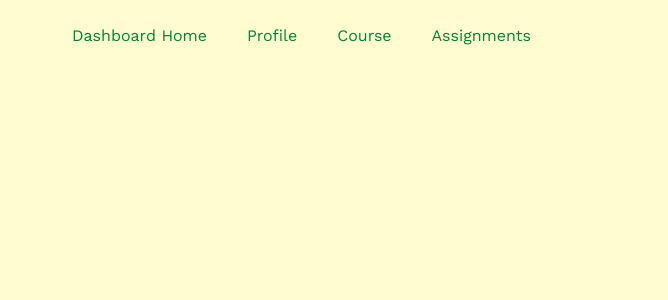
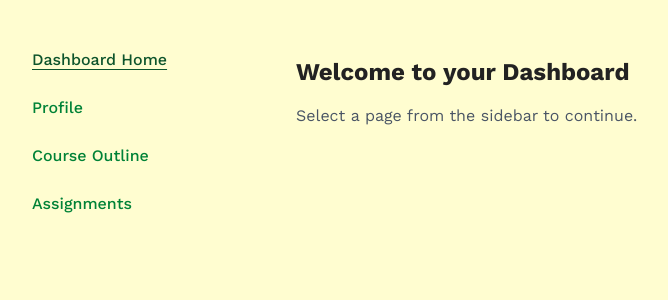
Before and after one commit to Jojololami/learning-dashboard, a React (Vite) app: page /dashboard in a window 1280 px wide. Shown: the top 300 px of the page, without its empty margins (16-684 px from the left). Built offline with nearby package versions, Linux system fonts and the light colour scheme.

Commit message:
Modified Dashboard

```diff
--- a/src/components/CoursesPage.jsx
+++ b/src/components/CoursesPage.jsx
@@ -1,9 +1,113 @@
-import React from 'react'
+import React from "react";
 
 const CoursesPage = () => {
   return (
-    <div>CoursesPage</div>
-  )
-}
+    <div className="flex flex-col items-center mb-8 pt-8 px-4">
+      <h3 className="text-4xl text-center w-full max-w-3xl p-4 bg-white/80 border border-slate-500 rounded-3xl font-extrabold mb-10">
+        Frontend Development <span className="text-[#D28C8C]">Curriculum</span>
+      </h3>
+      <div className="bg-[#0c0e0c] flex flex-col justify-center p-8 border rounded-2xl w-full max-w-3xl text-white">
+        <h3 className="text-3xl text-white font-bold mb-4">
+          1. Introduction to Web Development
+        </h3>
+        <ul className="list-disc pl-5 text-white text-base">
+          <li>Overview of frontend vs backend</li>
+          <li>Core technologies: HTML, CSS, JavaScript</li>
+          <li>Setting up tools (VS Code, Git, DevTools)</li>
+        </ul>
+      </div>
+      <div className="bg-[#3b7d3b] flex flex-col justify-center p-8 border rounded-2xl w-full max-w-3xl text-white">
+        <h3 className="text-3xl text-black font-bold mb-4">
+          2. HTML Fundamentals
+        </h3>
+        <ul className="list-disc pl-5 text-white text-base">
+          <li>Page structure and semantic tags</li>
+          <li>Links, images, forms, and media</li>
+          <li>Accessibility and best practices</li>
+        </ul>
+      </div>{" "}
+      <div className="bg-[#0c0e0c] flex flex-col justify-center p-8 border rounded-2xl w-full max-w-3xl text-white">
+        <h3 className="text-3xl text-white font-bold mb-4">
+          3. CSS Fundamentals
+        </h3>
+        <ul className="list-disc pl-5 text-white text-base">
+          <li>Selectors, properties, and values</li>
+          <li>Colors, fonts, and text styling</li>
+          <li>Box model and spacing</li>
+        </ul>
+      </div>
+      <div className="bg-[#3b7d3b] flex flex-col justify-center p-8 border rounded-2xl w-full max-w-3xl text-white">
+        <h3 className="text-3xl text-black font-bold mb-4">
+          4. Layout & Responsive Design
+        </h3>
+        <ul className="list-disc pl-5 text-white text-base">
+          <li>Flexbox and Grid systems</li>
+          <li>Mobile-first design principles</li>
+          <li>Media queries for responsiveness</li>
+        </ul>
+      </div>
+      <div className="bg-[#0c0e0c] flex flex-col justify-center p-8 border rounded-2xl w-full max-w-3xl text-white">
+        <h3 className="text-3xl text-white font-bold mb-4">
+          5. JavaScript Fundamentals
+        </h3>
+        <ul className="list-disc pl-5 text-white text-base">
+          <li>Variables, data types, and operators</li>
+          <li>Functions, conditionals, and loops</li>
+          <li>DOM selection and manipulation</li>
+        </ul>
+      </div>
+      <div className="bg-[#3b7d3b] flex flex-col justify-center p-8 border rounded-2xl w-full max-w-3xl text-white">
+        <h3 className="text-3xl text-black font-bold mb-4">
+          6. Advanced JavaScript
+        </h3>
+        <ul className="list-disc pl-5 text-white text-base">
+          <li>Events and event listeners</li>
+          <li>ES6+ features (let/const, arrow functions)</li>
+          <li>Asynchronous JS (Promises, async/await)</li>
+        </ul>
+      </div>
+      <div className="bg-[#0c0e0c] flex flex-col justify-center p-8 border rounded-2xl w-full max-w-3xl text-white">
+        <h3 className="text-3xl text-white font-bold mb-4">
+          7. Version Control & Collaboration
+        </h3>
+        <ul className="list-disc pl-5 text-white text-base">
+          <li>Git basics: init, add, commit, push</li>
+          <li>Branching, merging, and resolving conflicts</li>
+          <li>Using GitHub for projects and teamwork</li>
+        </ul>
+      </div>
+      <div className="bg-[#3b7d3b] flex flex-col justify-center p-8 border rounded-2xl w-full max-w-3xl text-white">
+        <h3 className="text-3xl text-black font-bold mb-4">
+          8. Frontend Frameworks & Libraries
+        </h3>
+        <ul className="list-disc pl-5 text-white text-base">
+          <li>Why frameworks matter in development</li>
+          <li>React basics: components, props, state</li>
+          <li>Simple project: To-Do app in React</li>
+        </ul>
+      </div>
+      <div className="bg-[#0c0e0c] flex flex-col justify-center p-8 border rounded-2xl w-full max-w-3xl text-white">
+        <h3 className="text-3xl text-white font-bold mb-4">
+          9. Styling in Modern Frontend
+        </h3>
+        <ul className="list-disc pl-5 text-white text-base">
+          <li>CSS preprocessors (Sass) and utilities (Tailwind)</li>
+          <li>Component-based styling (Styled-components)</li>
+          <li>UI/UX design best practices</li>
+        </ul>
+      </div>
+      <div className="bg-[#3b7d3b] flex flex-col justify-center p-8 border rounded-2xl w-full max-w-3xl text-white">
+        <h3 className="text-3xl text-black font-bold mb-4">
+          10. Capstone Project & Deployment
+        </h3>
+        <ul className="list-disc pl-5 text-white text-base">
+          <li>Building a complete portfolio project</li>
+          <li>Debugging and code optimization</li>
+          <li>Hosting with GitHub Pages, Vercel, or Netlify</li>
+        </ul>
+      </div>
+    </div>
+  );
+};
 
-export default CoursesPage
+export default CoursesPage;
--- a/src/pages/DashboardPage.jsx
+++ b/src/pages/DashboardPage.jsx
@@ -1,31 +1,71 @@
 import React from "react";
-import { Link } from "react-router-dom";
+import { NavLink } from "react-router-dom";
 
 const DashboardPage = () => {
   return (
-    <>
-      <sectiom className="flex justify-between items-center pl-16 pr-16 bg-[#FFFDD0]">
+    <div className="flex min-h-screen">
+      <aside className="w-64 bg-[#FFFDD0] p-6">
         <nav>
-          <ul className="flex gap-10 items-center text-green-700">
+          <ul className="flex flex-col gap-6 text-green-700 font-medium">
             <li>
-              <Link to="/dashboard">Dashboard Home</Link>
+              <NavLink
+                to="/dashboard"
+                className={({ isActive }) =>
+                  isActive
+                    ? "underline underline-offset-4 text-green-900"
+                    : "hover:underline"
+                }
+              >
+                Dashboard Home
+              </NavLink>
             </li>
-
             <li>
-              <Link to="/profile">Profile</Link>
+              <NavLink
+                to="/profile"
+                className={({ isActive }) =>
+                  isActive
+                    ? "underline underline-offset-4 text-green-900"
+                    : "hover:underline"
+                }
+              >
+                Profile
+              </NavLink>
             </li>
-
             <li>
-              <Link to="/course">Course</Link>
+              <NavLink
+                to="/course"
+                className={({ isActive }) =>
+                  isActive
+                    ? "underline underline-offset-4 text-green-900"
+                    : "hover:underline"
+                }
+              >
+                Course Outline
+              </NavLink>
             </li>
-
             <li>
-              <Link to="/assignments">Assignments</Link>
+              <NavLink
+                to="/assignments"
+                className={({ isActive }) =>
+                  isActive
+                    ? "underline underline-offset-4 text-green-900"
+                    : "hover:underline"
+                }
+              >
+                Assignments
+              </NavLink>
             </li>
           </ul>
         </nav>
-      </sectiom>
-    </>
+      </aside>
+
+      <main className="flex-1 p-8">
+        <h1 className="text-2xl font-bold">Welcome to your Dashboard</h1>
+        <p className="mt-4 text-gray-600">
+          Select a page from the sidebar to continue.
+        </p>
+      </main>
+    </div>
   );
 };
 
--- a/src/pages/FeaturesPage.jsx
+++ b/src/pages/FeaturesPage.jsx
@@ -5,7 +5,6 @@ import { faCode, faShieldAlt } from "@fortawesome/free-solid-svg-icons";
 import { faMobileScreenButton } from "@fortawesome/free-solid-svg-icons";
 import { faHexagonNodes } from "@fortawesome/free-solid-svg-icons";
 import { faCloudArrowUp } from "@fortawesome/free-solid-svg-icons";
-import { FaShieldAlt } from "react-icons/fa";
 
 const FeaturesPage = () => {
   return (
```
